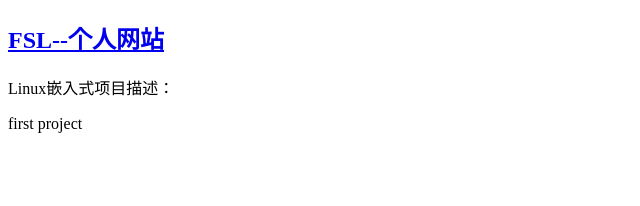
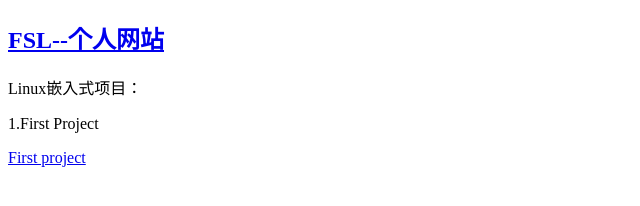
Before and after one commit to FSL9540/FSL9540.github.io, a plain HTML site: page index.html in a window 1280 px wide. Shown: the whole page, without its empty margins (0-640 px from the left). Drawn offline with Linux system fonts and the light colour scheme.

Commit message:
Update index.html

```diff
--- a/index.html
+++ b/index.html
@@ -31,8 +31,9 @@
 	</h2>
 
 	<div class="post-content">
-		<p>Linux嵌入式项目描述：</p>
-		<p>first project</p>
+		<p>Linux嵌入式项目：</p>
+		<p>1.First Project</p>
+		<a href="https://FSL9540.github.io">First  project</a>
 	</div>
 </body>
 </html>
```
